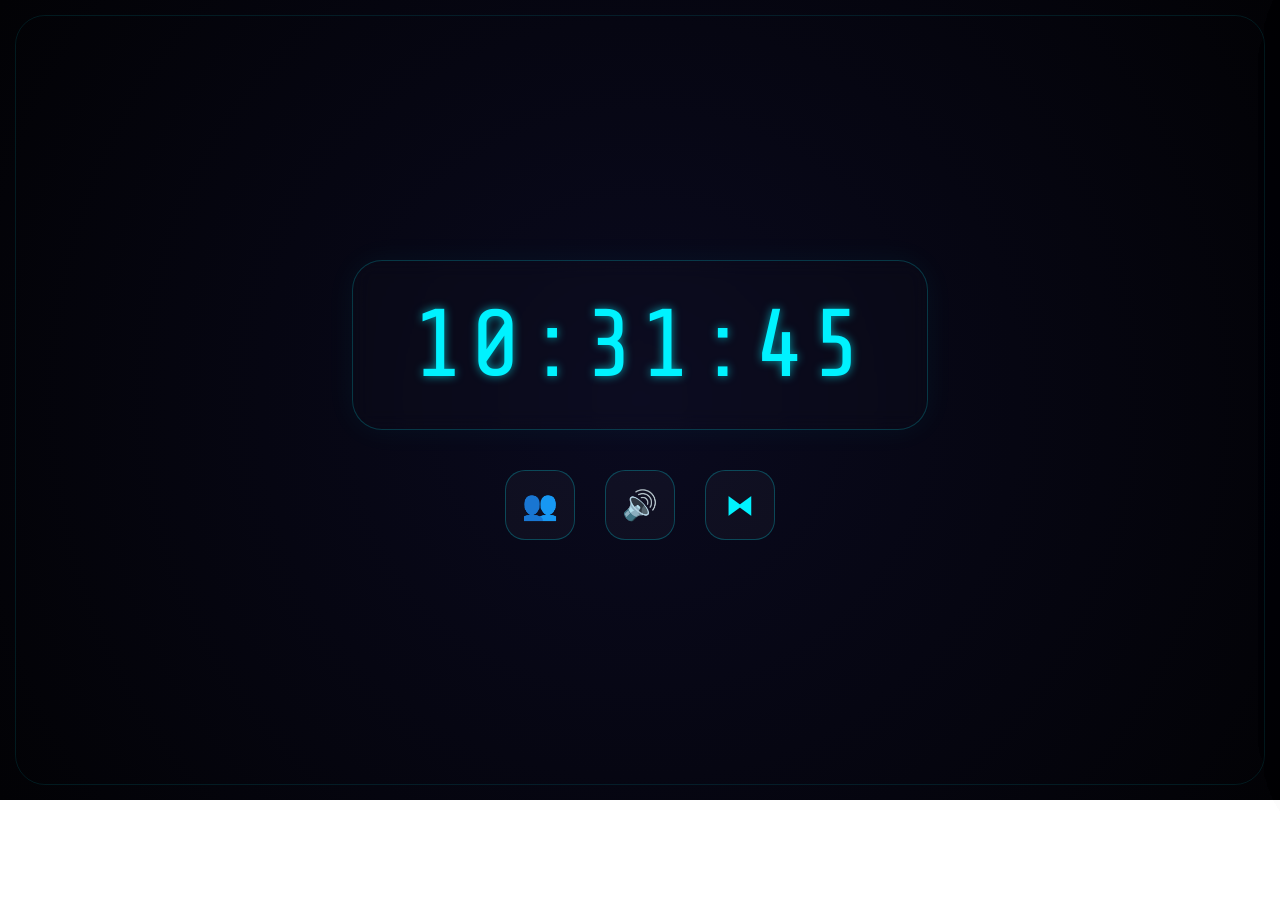
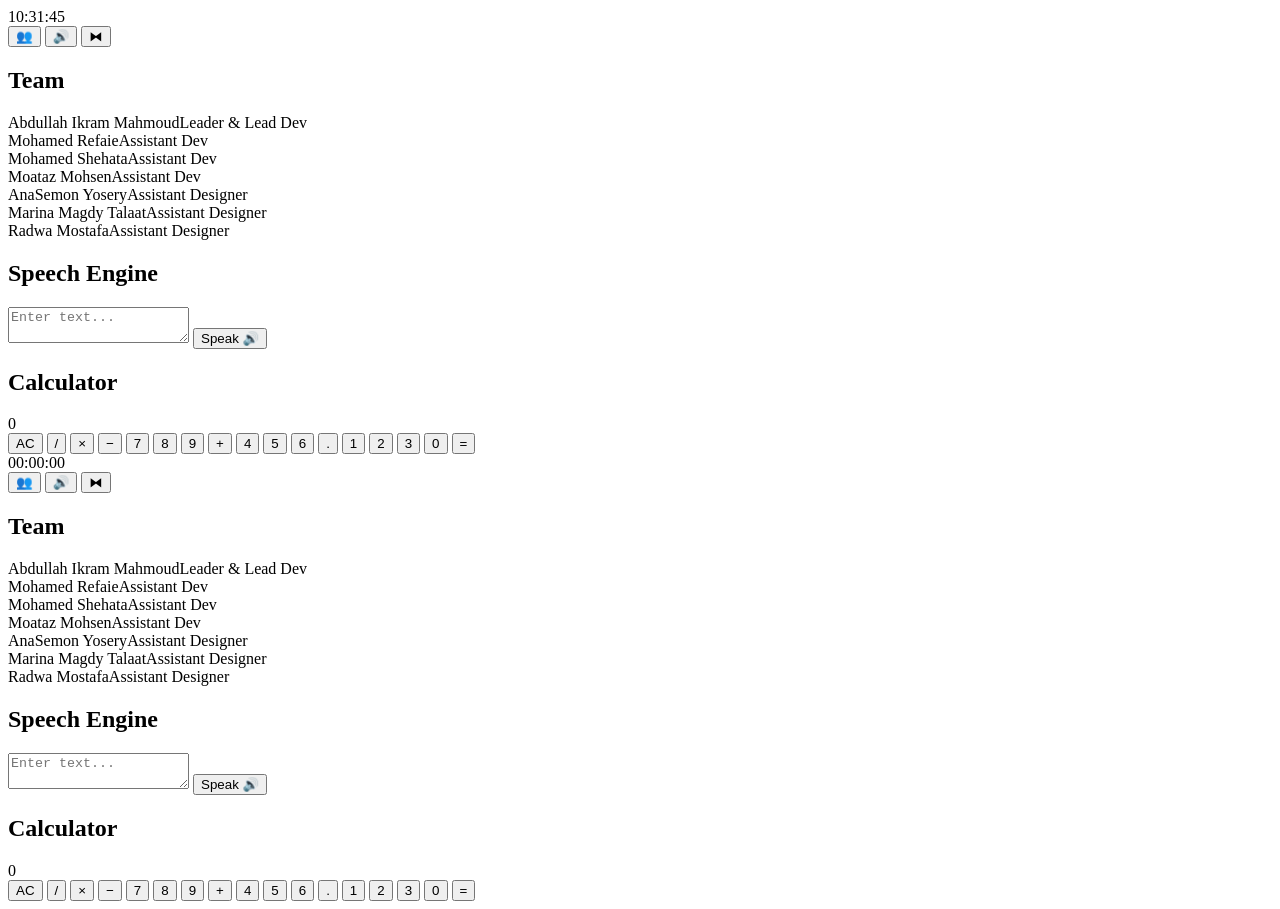
Before and after one commit to AbdullahEkram/KODIZIM-CORE, a plain HTML site: page index.html in a window 1280 px wide. Before the commit the page ends 800 px from the top, so only its background shows below. Drawn offline with nearby package versions, Linux system fonts and the light colour scheme.

Commit message:
Update index.html

```diff
--- a/index.html
+++ b/index.html
@@ -1,160 +1,17 @@
-<!DOCTYPE html>
-<html lang="en">
-<head>
-    <meta charset="UTF-8">
-    <meta name="viewport" content="width=device-width, initial-scale=1.0">
-    <title>Kodizim Core | Lead by Abdullah Ikram</title>
-    <link href="https://fonts.googleapis.com/css2?family=Quicksand:wght@300;500&family=Share+Tech+Mono&display=swap" rel="stylesheet">
-    <style>
-        :root {
-            --neon-blue: #00f2ff;
-            --bg-dark: #020205;
-            --panel-bg: rgba(8, 8, 15, 0.98);
-            --glass-border: 1px solid rgba(0, 242, 255, 0.25);
-        }
-
-        body {
-            margin: 0;
-            background: var(--bg-dark);
-            color: #fff;
-            font-family: 'Quicksand', sans-serif;
-            height: 100vh;
-            display: flex;
-            flex-direction: column;
-            align-items: center;
-            justify-content: center;
-            overflow: hidden;
-            background: radial-gradient(circle at center, #0a0a1f 0%, #020205 100%);
-        }
-
-        body::after {
-            content: "";
-            position: fixed;
-            top: 15px; left: 15px; right: 15px; bottom: 15px;
-            border: 1px solid rgba(0, 242, 255, 0.1);
-            pointer-events: none;
-            border-radius: 30px;
-            z-index: 1000;
-        }
-
-        .clock-frame {
-            margin-bottom: 40px;
-            padding: 30px 60px;
-            border-radius: 30px;
-            border: 1px solid rgba(0, 242, 255, 0.2);
-            background: rgba(255, 255, 255, 0.01);
-            backdrop-filter: blur(10px);
-            box-shadow: 0 0 30px rgba(0, 242, 255, 0.05);
-            text-align: center;
-        }
-
-        #clock {
-            font-size: clamp(2.5rem, 10vw, 6rem);
-            font-family: 'Share Tech Mono', monospace;
-            color: var(--neon-blue);
-            text-shadow: 0 0 10px rgba(0, 242, 255, 0.6);
-            letter-spacing: 5px;
-            margin: 0;
-        }
-
-        .center-nav {
-            display: flex;
-            gap: 30px;
-            z-index: 1100;
-        }
-
-        .nav-btn {
-            width: 70px;
-            height: 70px;
-            border-radius: 20px;
-            background: rgba(255, 255, 255, 0.03);
-            border: var(--glass-border);
-            color: var(--neon-blue);
-            font-size: 1.8rem;
-            cursor: pointer;
-            transition: 0.4s cubic-bezier(0.175, 0.885, 0.32, 1.275);
-            display: flex;
-            align-items: center;
-            justify-content: center;
-        }
-
-        .nav-btn:hover, .nav-btn.active {
-            background: var(--neon-blue);
-            color: #000;
-            box-shadow: 0 0 30px var(--neon-blue);
-            transform: scale(1.1) translateY(-10px);
-        }
-
-        .panel {
-            position: fixed;
-            right: -450px;
-            top: 25px;
-            width: 380px;
-            height: calc(100vh - 50px);
-            background: var(--panel-bg);
-            backdrop-filter: blur(25px);
-            border-radius: 30px;
-            border: var(--glass-border);
-            padding: 35px;
-            transition: 0.6s cubic-bezier(0.22, 1, 0.36, 1);
-            z-index: 1200;
-            box-shadow: -20px 0 60px rgba(0,0,0,0.7);
-            box-sizing: border-box;
-            overflow-y: auto;
-        }
-
-        .panel.open { right: 25px; }
-
-        .panel h2 {
-            margin-top: 0;
-            color: var(--neon-blue);
-            font-size: 1.6rem;
-            border-bottom: 1px solid rgba(255,255,255,0.1);
-            padding-bottom: 15px;
-        }
-
-        .member-card {
-            background: rgba(255,255,255,0.02);
-            border-radius: 15px;
-            padding: 15px;
-            margin-bottom: 12px;
-            border: 1px solid rgba(255,255,255,0.05);
-        }
-        .member-card.lead { border-color: var(--neon-blue); background: rgba(0, 242, 255, 0.05); }
-        .member-name { font-weight: 600; font-size: 1.1rem; color: #fff; display: block; }
-        .member-role { font-size: 0.7rem; color: var(--neon-blue); text-transform: uppercase; display: block; margin-top: 3px; }
-
-        textarea { width: 100%; height: 140px; background: rgba(0,0,0,0.5); border: var(--glass-border); border-radius: 15px; color: #fff; padding: 15px; font-family: inherit; resize: none; box-sizing: border-box; outline: none; }
-        .action-btn { width: 100%; padding: 15px; border-radius: 12px; border: none; font-weight: 700; cursor: pointer; margin-top: 10px; }
-        .btn-play { background: var(--neon-blue); color: #000; }
-
-        .calc-screen { background: #000; border: var(--glass-border); border-radius: 15px; padding: 20px; text-align: right; font-size: 2rem; color: var(--neon-blue); font-family: 'Share Tech Mono', monospace; margin-bottom: 15px; }
-        .calc-grid { display: grid; grid-template-columns: repeat(4, 1fr); gap: 10px; }
-        .c-btn { padding: 15px; background: rgba(255,255,255,0.05); border-radius: 12px; border: 1px solid rgba(255,255,255,0.1); color: #fff; cursor: pointer; }
-        .c-btn.eq { background: var(--neon-blue); color: #000; grid-column: span 2; }
-    </style>
-</head>
 <body>
-
-    <div class="clock-frame">
-        <div id="clock">00:00:00</div>
-    </div>
-
-    <nav class="center-nav">
+    <div class="clock-frame"><div id="clock">00:00:00</div></div>
+    <nav class="side-nav">
         <button class="nav-btn" onclick="toggle('team')">👥</button>
         <button class="nav-btn" onclick="toggle('tts')">🔊</button>
         <button class="nav-btn" onclick="toggle('calc')">⧓</button>
     </nav>
 
     <div id="team" class="panel">
-        <h2>Project Team</h2>
-        <div class="member-card lead">
-            <span class="member-name">Abdullah Ikram Mahmoud</span>
-            <span class="member-role">Team Leader & Lead Developer</span>
-        </div>
-        <div class="member-card"><span class="member-name">Mohamed Refaie</span><span class="member-role">Assistant Developer</span></div>
-        <div class="member-card"><span class="member-name">Mohamed Shehata</span><span class="member-role">Assistant Developer</span></div>
-        <div class="member-card"><span class="member-name">Moataz Mohsen</span><span class="member-role">Assistant Developer</span></div>
+        <h2>Team</h2>
+        <div class="member-card lead"><span class="member-name">Abdullah Ikram Mahmoud</span><span class="member-role">Leader & Lead Dev</span></div>
+        <div class="member-card"><span class="member-name">Mohamed Refaie</span><span class="member-role">Assistant Dev</span></div>
+        <div class="member-card"><span class="member-name">Mohamed Shehata</span><span class="member-role">Assistant Dev</span></div>
+        <div class="member-card"><span class="member-name">Moataz Mohsen</span><span class="member-role">Assistant Dev</span></div>
         <div class="member-card"><span class="member-name">AnaSemon Yosery</span><span class="member-role">Assistant Designer</span></div>
         <div class="member-card"><span class="member-name">Marina Magdy Talaat</span><span class="member-role">Assistant Designer</span></div>
         <div class="member-card"><span class="member-name">Radwa Mostafa</span><span class="member-role">Assistant Designer</span></div>
@@ -162,23 +19,22 @@
 
     <div id="tts" class="panel">
         <h2>Speech Engine</h2>
-        <textarea id="tts-input"></textarea>
-        <button class="action-btn btn-play" onclick="speak()">Speak</button>
-        <button class="action-btn" style="background:#ff3366; color:#fff" onclick="stopS()">Stop</button>
+        <textarea id="tts-input" placeholder="Enter text..."></textarea>
+        <button class="action-btn" onclick="speak()">Speak 🔊</button>
     </div>
 
     <div id="calc" class="panel">
         <h2>Calculator</h2>
         <div class="calc-screen" id="display">0</div>
         <div class="calc-grid">
-            <button class="c-btn" onclick="clr()" style="color:#ff3366">AC</button>
-            <button class="c-btn" onclick="put('/')">/</button>
-            <button class="c-btn" onclick="put('*')">×</button>
-            <button class="c-btn" onclick="put('-')">−</button>
+            <button class="c-btn op" onclick="clr()">AC</button>
+            <button class="c-btn op" onclick="put('/')">/</button>
+            <button class="c-btn op" onclick="put('*')">×</button>
+            <button class="c-btn op" onclick="put('-')">−</button>
             <button class="c-btn" onclick="put('7')">7</button>
             <button class="c-btn" onclick="put('8')">8</button>
             <button class="c-btn" onclick="put('9')">9</button>
-            <button class="c-btn" onclick="put('+')">+</button>
+            <button class="c-btn op" onclick="put('+')">+</button>
             <button class="c-btn" onclick="put('4')">4</button>
             <button class="c-btn" onclick="put('5')">5</button>
             <button class="c-btn" onclick="put('6')">6</button>
@@ -192,15 +48,18 @@
     </div>
 
     <script>
-        function updateTime() { document.getElementById('clock').innerText = new Date().toLocaleTimeString('en-GB'); }
+        function updateTime() {
+            const n = new Date();
+            document.getElementById('clock').innerText = n.getHours().toString().padStart(2, '0') + ":" +
+                n.getMinutes().toString().padStart(2, '0') + ":" + n.getSeconds().toString().padStart(2, '0');
+        }
         setInterval(updateTime, 1000); updateTime();
 
         function toggle(id) {
             const p = document.getElementById(id);
-            const open = p.classList.contains('open');
+            const isOpen = p.classList.contains('open');
             document.querySelectorAll('.panel').forEach(el => el.classList.remove('open'));
-            document.querySelectorAll('.nav-btn').forEach(b => b.classList.remove('active'));
-            if(!open) p.classList.add('open');
+            if (!isOpen) p.classList.add('open');
         }
 
         function speak() {
@@ -208,23 +67,100 @@
             const t = document.getElementById('tts-input').value;
             if(!t.trim()) return;
             const m = new SpeechSynthesisUtterance(t);
-            m.rate = 0.9;
-            m.pitch = 1.0;
             m.lang = /[\u0600-\u06FF]/.test(t) ? 'ar-SA' : 'en-US';
             window.speechSynthesis.speak(m);
         }
-        function stopS() { window.speechSynthesis.cancel(); }
 
         let q = "";
         function put(v) { q += v; document.getElementById('display').innerText = q; }
         function clr() { q = ""; document.getElementById('display').innerText = "0"; }
         function exe() {
-            try {
-                let res = new Function('return ' + q)();
-                q = res.toString();
-                document.getElementById('display').innerText = q;
-            } catch { document.getElementById('display').innerText = "Error"; q = ""; }
+            try { q = (new Function('return ' + q)()).toString(); document.getElementById('display').innerText = q; }
+            catch { document.getElementById('display').innerText = "Error"; q = ""; }
         }
     </script>
 </body>
 </html>
+<body>
+    <div class="clock-frame"><div id="clock">00:00:00</div></div>
+    <nav class="side-nav">
+        <button class="nav-btn" onclick="toggle('team')">👥</button>
+        <button class="nav-btn" onclick="toggle('tts')">🔊</button>
+        <button class="nav-btn" onclick="toggle('calc')">⧓</button>
+    </nav>
+
+    <div id="team" class="panel">
+        <h2>Team</h2>
+        <div class="member-card lead"><span class="member-name">Abdullah Ikram Mahmoud</span><span class="member-role">Leader & Lead Dev</span></div>
+        <div class="member-card"><span class="member-name">Mohamed Refaie</span><span class="member-role">Assistant Dev</span></div>
+        <div class="member-card"><span class="member-name">Mohamed Shehata</span><span class="member-role">Assistant Dev</span></div>
+        <div class="member-card"><span class="member-name">Moataz Mohsen</span><span class="member-role">Assistant Dev</span></div>
+        <div class="member-card"><span class="member-name">AnaSemon Yosery</span><span class="member-role">Assistant Designer</span></div>
+        <div class="member-card"><span class="member-name">Marina Magdy Talaat</span><span class="member-role">Assistant Designer</span></div>
+        <div class="member-card"><span class="member-name">Radwa Mostafa</span><span class="member-role">Assistant Designer</span></div>
+    </div>
+
+    <div id="tts" class="panel">
+        <h2>Speech Engine</h2>
+        <textarea id="tts-input" placeholder="Enter text..."></textarea>
+        <button class="action-btn" onclick="speak()">Speak 🔊</button>
+    </div>
+
+    <div id="calc" class="panel">
+        <h2>Calculator</h2>
+        <div class="calc-screen" id="display">0</div>
+        <div class="calc-grid">
+            <button class="c-btn op" onclick="clr()">AC</button>
+            <button class="c-btn op" onclick="put('/')">/</button>
+            <button class="c-btn op" onclick="put('*')">×</button>
+            <button class="c-btn op" onclick="put('-')">−</button>
+            <button class="c-btn" onclick="put('7')">7</button>
+            <button class="c-btn" onclick="put('8')">8</button>
+            <button class="c-btn" onclick="put('9')">9</button>
+            <button class="c-btn op" onclick="put('+')">+</button>
+            <button class="c-btn" onclick="put('4')">4</button>
+            <button class="c-btn" onclick="put('5')">5</button>
+            <button class="c-btn" onclick="put('6')">6</button>
+            <button class="c-btn" onclick="put('.')">.</button>
+            <button class="c-btn" onclick="put('1')">1</button>
+            <button class="c-btn" onclick="put('2')">2</button>
+            <button class="c-btn" onclick="put('3')">3</button>
+            <button class="c-btn" onclick="put('0')">0</button>
+            <button class="c-btn eq" onclick="exe()">=</button>
+        </div>
+    </div>
+
+    <script>
+        function updateTime() {
+            const n = new Date();
+            document.getElementById('clock').innerText = n.getHours().toString().padStart(2, '0') + ":" +
+                n.getMinutes().toString().padStart(2, '0') + ":" + n.getSeconds().toString().padStart(2, '0');
+        }
+        setInterval(updateTime, 1000); updateTime();
+
+        function toggle(id) {
+            const p = document.getElementById(id);
+            const isOpen = p.classList.contains('open');
+            document.querySelectorAll('.panel').forEach(el => el.classList.remove('open'));
+            if (!isOpen) p.classList.add('open');
+        }
+
+        function speak() {
+            window.speechSynthesis.cancel();
+            const t = document.getElementById('tts-input').value;
+            if(!t.trim()) return;
+            const m = new SpeechSynthesisUtterance(t);
+            m.lang = /[\u0600-\u06FF]/.test(t) ? 'ar-SA' : 'en-US';
+            window.speechSynthesis.speak(m);
+        }
+
+        let q = "";
+        function put(v) { q += v; document.getElementById('display').innerText = q; }
+        function clr() { q = ""; document.getElementById('display').innerText = "0"; }
+        function exe() {
+            try { q = (new Function('return ' + q)()).toString(); document.getElementById('display').innerText = q; }
+            catch { document.getElementById('display').innerText = "Error"; q = ""; }
+        }
+    </script>
+</body>
+</html>
```
